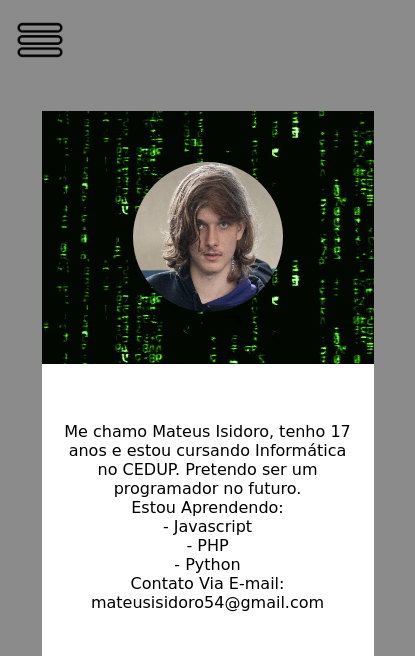
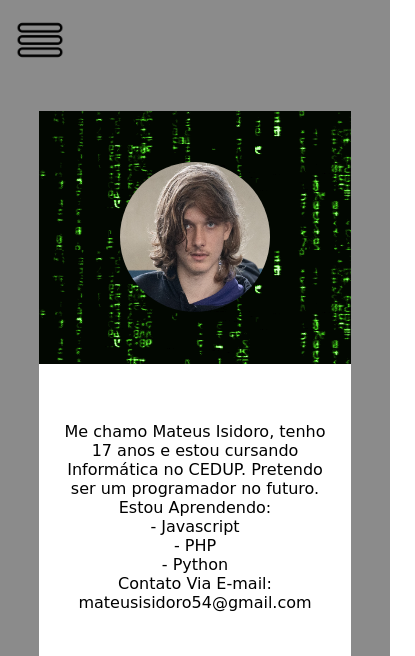
Before and after one commit to MateusIsidoro/mateusisidoro.github.io, a plain HTML site: page index.html in a window 390 px wide. Shown: the top 656 px of the page, 415 px wide, since content can reach past the window. Drawn offline with Linux system fonts and the light colour scheme.

Commit message:
Update style.css

```diff
--- a/style.css
+++ b/style.css
@@ -349,7 +349,6 @@ button img{
   }
 
   .artigo{
-    width: 415px;
     z-index: 99;
     position: absolute;
   }
```
